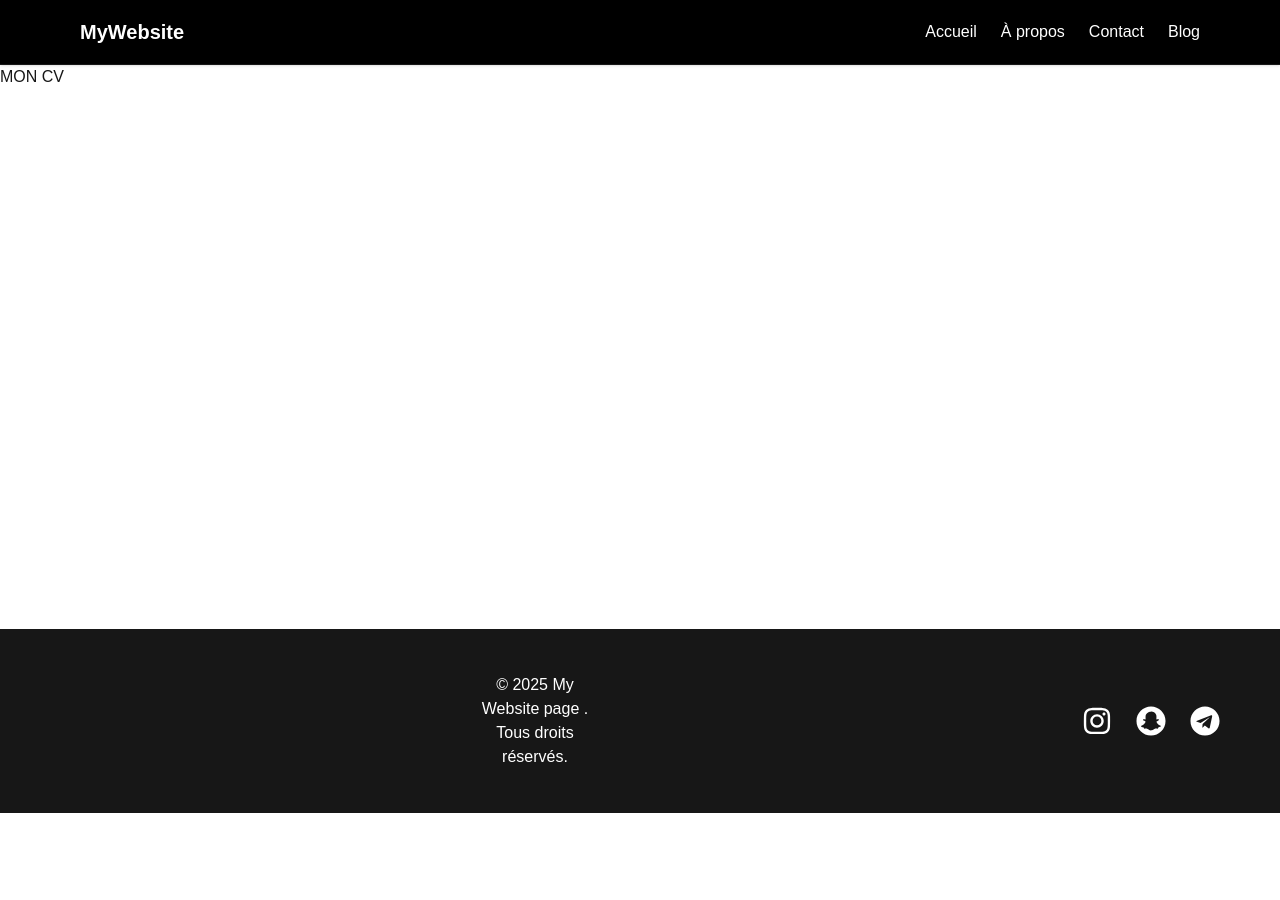
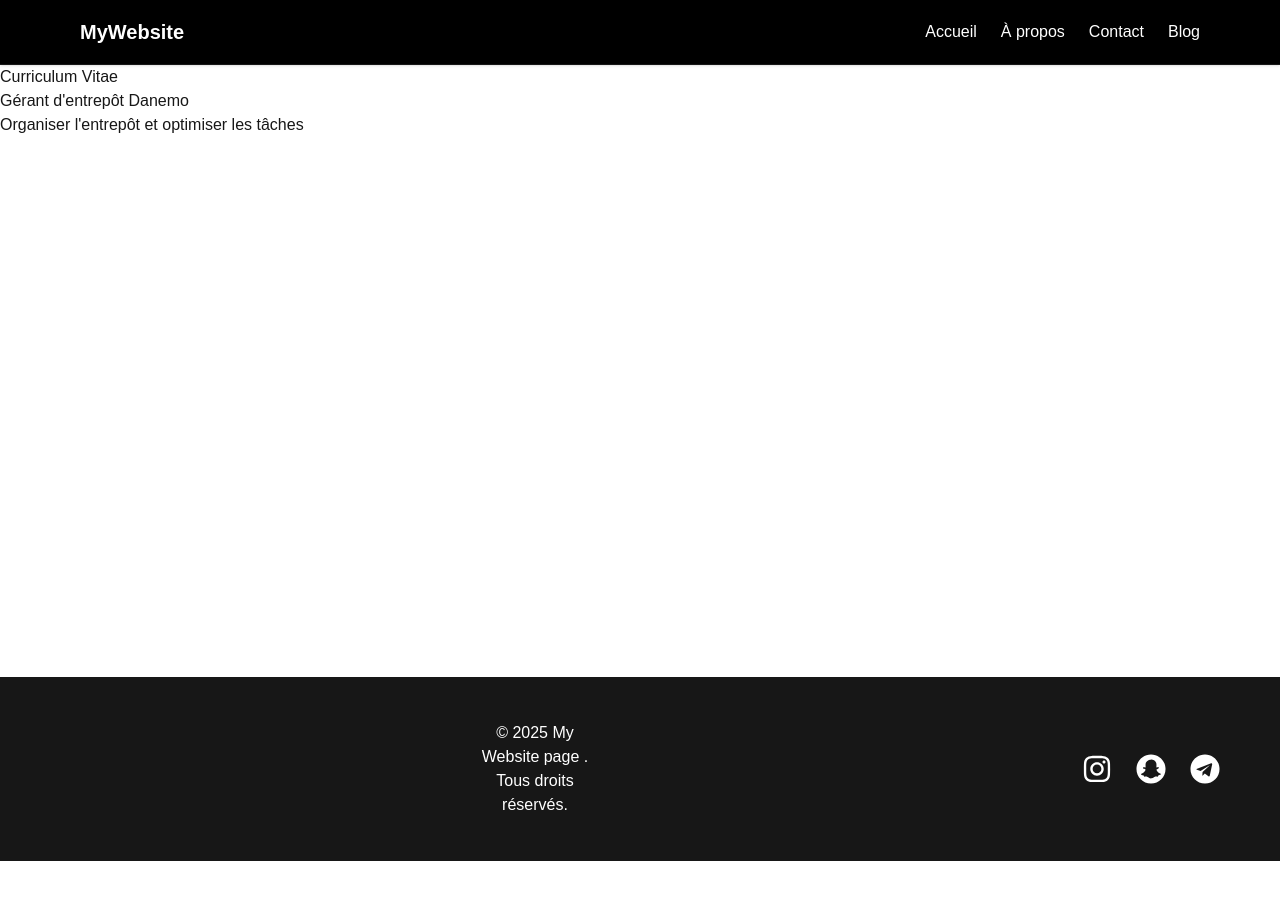
Before and after one commit to thekd2crazy/MY-SITE-, a Next.js app: page /cv in a window 1280 px wide. Shown: the top 900 px of the page. Built offline with nearby package versions, Linux system fonts and the light colour scheme.

Commit message:
Composent Cventry

```diff
--- /dev/null
+++ b/app/components/CvEntry.tsx
@@ -0,0 +1,16 @@
+import { ReactNode } from "react"
+
+type CvEntry = {
+    title: string
+    employer: string
+    children: ReactNode
+}
+
+export default function CvEntry(props: CvEntry) {
+    return (
+        <div>
+            <h3>{props.title}  {props.employer}</h3>
+            <p> {props.children}</p>
+        </div>
+    )
+}
--- a/app/cv/page.tsx
+++ b/app/cv/page.tsx
@@ -1,9 +1,16 @@
+import CvEntry from "../components/CvEntry"
+
 export default function CV() {
-    return <html>
-        <body>
-            <h1>
-                MON CV
-            </h1>
-        </body>
-    </html>
+    return (
+        <>
+            <h1> Curriculum Vitae </h1>
+            <CvEntry title="Gérant d'entrepôt" employer="Danemo">
+                <ul>
+                    <li>Organiser l'entrepôt et optimiser les tâches </li>
+                </ul>
+            </CvEntry>
+
+
+        </>
+    )
 }
--- a/app/tasks/page.tsx
+++ b/app/tasks/page.tsx
@@ -8,7 +8,7 @@ export default async function TodoApp() {
                 <label>
                     New task: <input name="title" />
                 </label>
-                <button>Submit</button>
+                <button className='border-r-red-500 hover:bg-red-500 '>Submit</button>
             </form>
             <ul>
                 {tasks.map((task, id) => (
```
